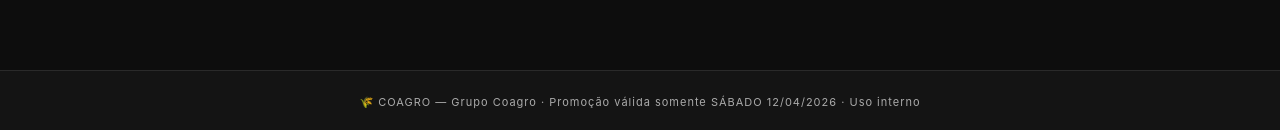
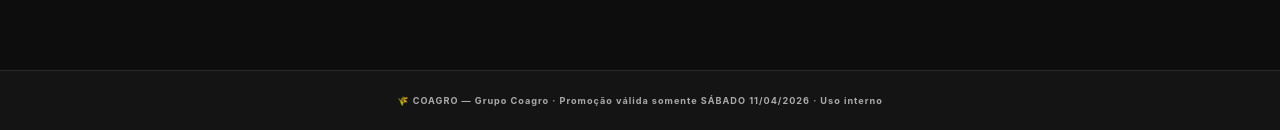
Before and after one commit to wemersonvendasmt-art/promocao-sabadao, a plain HTML site: page index.html in a window 1280 px wide. Shown: the part 3776-3906 px from the top of the page. Drawn offline with Linux system fonts and the light colour scheme.

Commit message:
index.html

```diff
--- a/index.html
+++ b/index.html
@@ -44,7 +44,7 @@ header{background:linear-gradient(135deg,#0a1f09 0%,#0d0d0d 50%,#1a0f00 100%);pa
 
 <section id="tramontina" class="section"><div class="section-header"><span class="section-icon">⚒️</span><span class="section-title">Tramontina</span><span class="section-count" id="cnt-tramontina"></span></div><div class="grid" id="grid-tramontina"></div></section>
 
-</main><footer class="footer">🌾 COAGRO — Grupo Coagro · Promoção válida somente SÁBADO 12/04/2026 · Uso interno</footer>
+</main><footer class="footer"><H5>🌾 COAGRO — Grupo Coagro · Promoção válida somente SÁBADO 11/04/2026 · Uso interno</H5></footer>
 
 <script>
 
```
